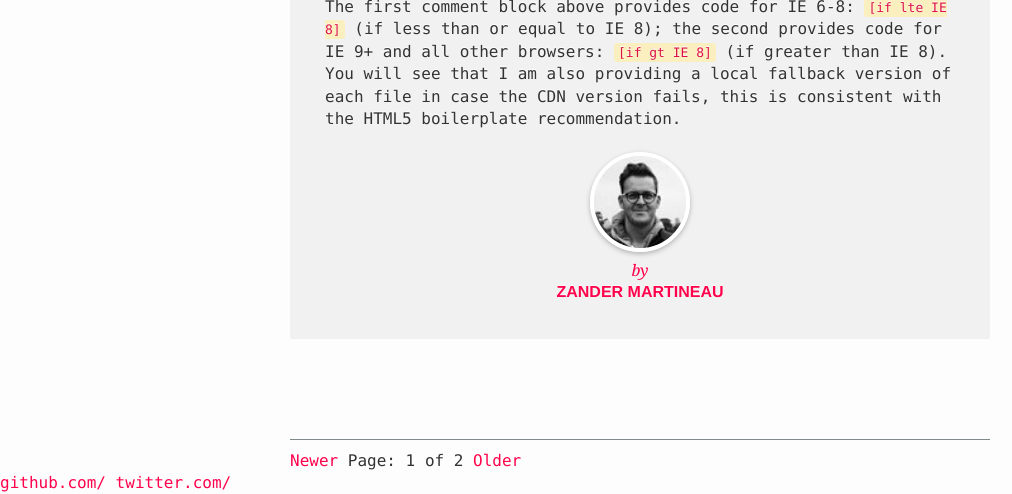
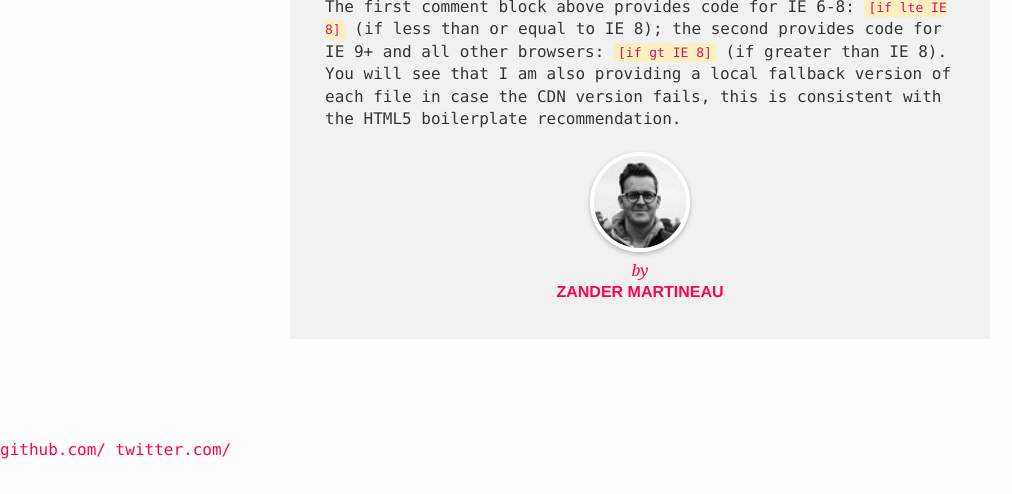
Before and after one commit to tmwagency/labs-blog, a Jekyll site: the page built from index.html, in a window 1280 px wide and 900 px high, scrolled down 2004 px, cut to the strip 406-900 px from the top of the window. Shown: the whole strip, without its empty margins (0-1012 px from the left). Built offline with Jekyll 4.4.1, drawn with Linux system fonts in a browser that asks for light colours; Markdown is read by kramdown in place of the engine named in the settings; a script that is not in the unit is left out; the list of posts is cut into pages by our own code; after the commit the page ends 2871 px from its top, so only the background shows below that.

Commit message:
style footer and pagination

```diff
--- a/index.html
+++ b/index.html
@@ -27,16 +27,3 @@ title: TMW Labs Blog
 	</article>
 {% endfor %}
 </div>
-
-<!-- Pagination links -->
-<div class="pagination">
-	{% if paginator.previous_page == 1 %}
-		<a href="/">Newer</a>
-	{% else %}
-		<a href="{{ paginator.previous_page_path }}">Newer</a>
-	{% endif %}
-	<span class="page_number ">Page: {{ paginator.page }} of {{ paginator.total_pages }}</span>
-	{% if paginator.next_page %}
-		<a href="{{ paginator.next_page_path }}" class="next">Older</a>
-	{% endif %}
-</div>
```
